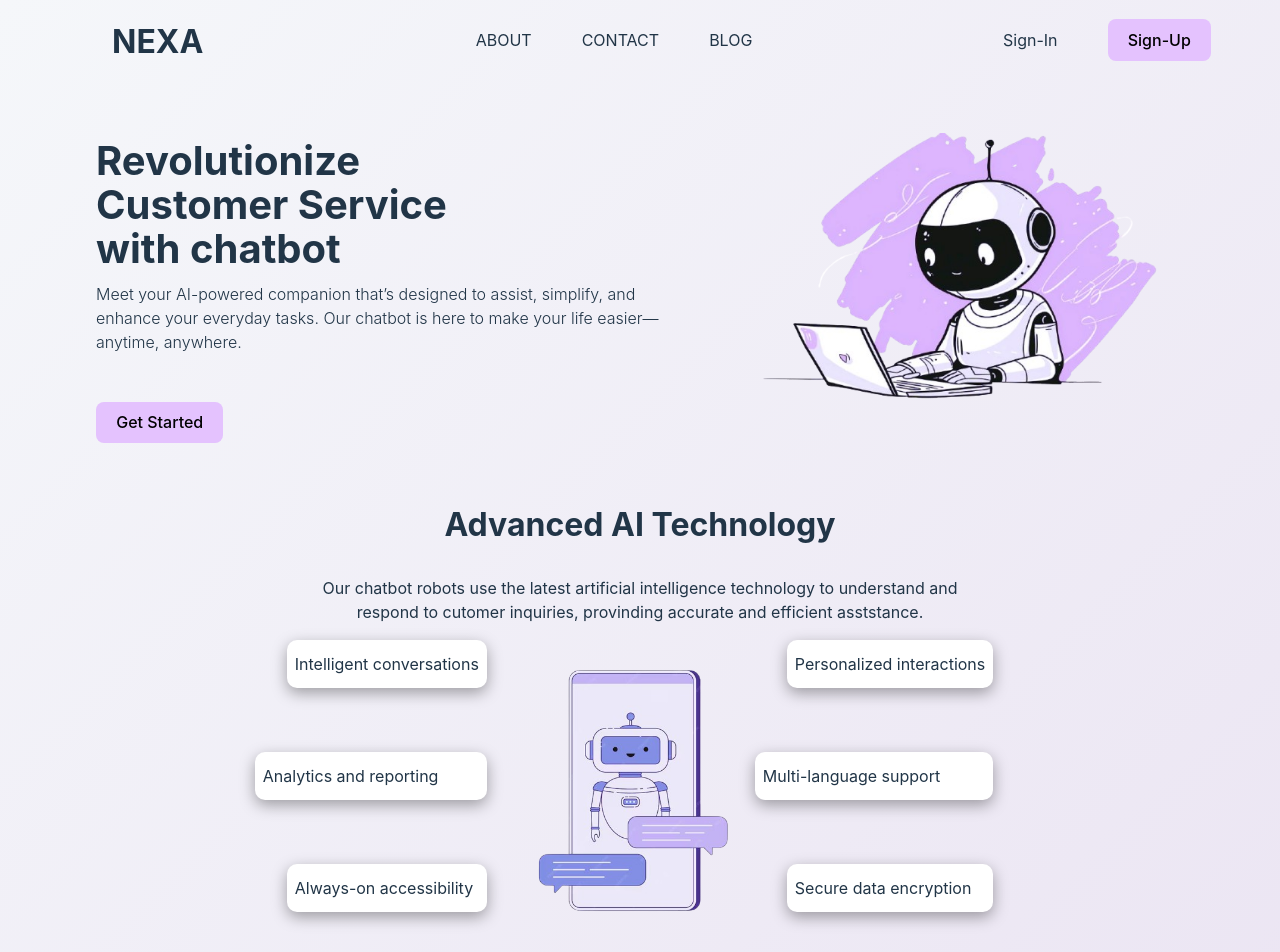
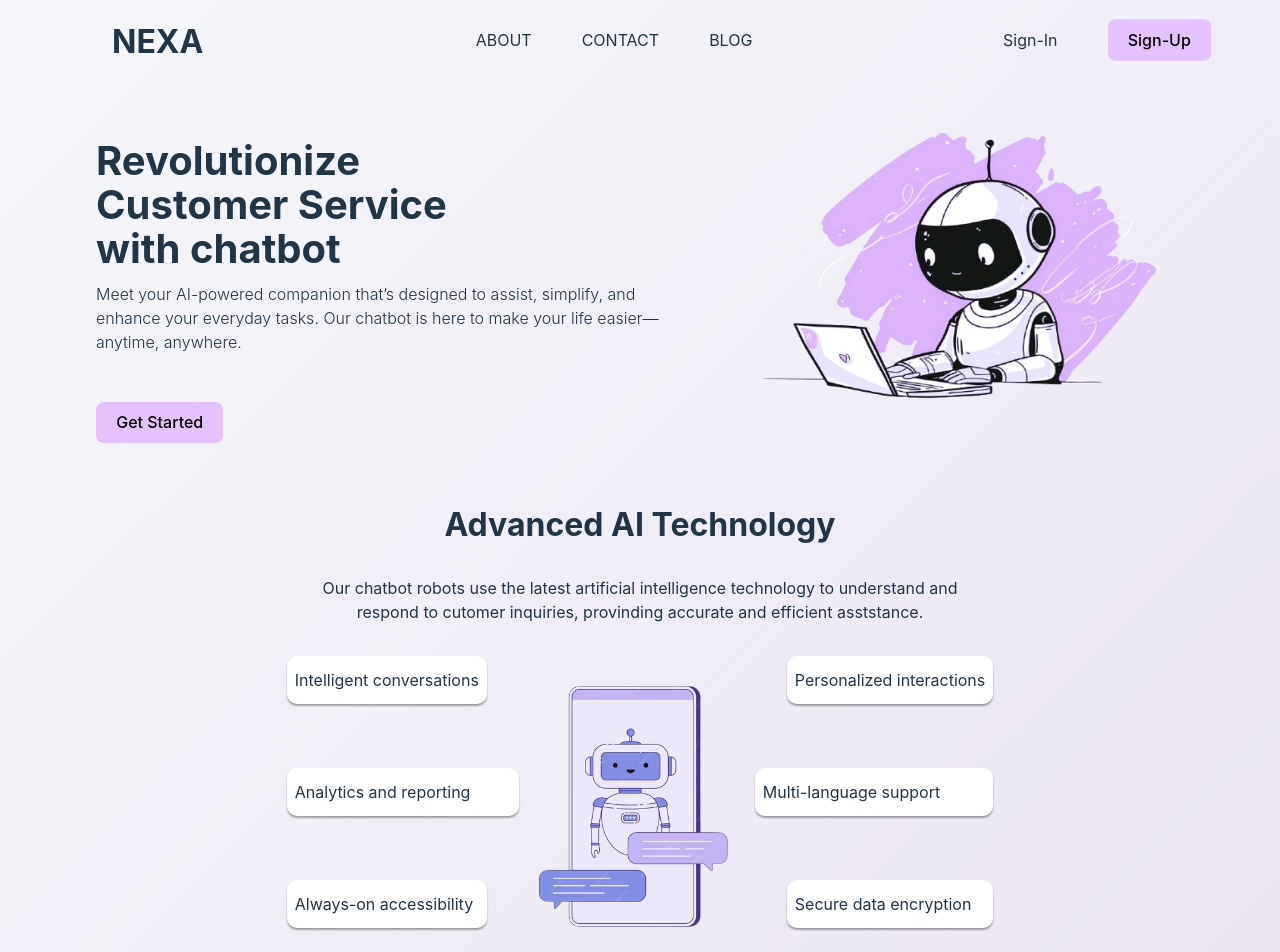
Before and after one commit to singhpriya147/Bargenix_Priya-Singh_Frontend, a React (Vite) app: page / in a window 1280 px wide. Shown: the top 952 px of the page. Built offline with nearby package versions, Linux system fonts and the light colour scheme.

Commit message:
removed some border radius

```diff
--- a/src/component/Pricing/Pricing.css
+++ b/src/component/Pricing/Pricing.css
@@ -31,6 +31,7 @@ gap: 1rem;
   font-weight: 300;
   position: relative;
   top:-1rem;
+
  }
  .price{
   font-weight: bold;
--- a/src/component/features/Feature.css
+++ b/src/component/features/Feature.css
@@ -19,6 +19,7 @@
     flex-direction: row;
 /* background-color: chartreuse; */
 max-width: 100%;
+margin:1rem;
   }
   .feat-right ,.feat-left{
     display: flex;
@@ -42,7 +43,8 @@ width: 300px;
     padding: 0.5rem;
   display: flex;
   align-items: center;
-    box-shadow: rgba(0, 0, 0, 0.35) 0px 5px 15px;
+    box-shadow: rgba(0, 0, 0, 0.35) 0px 2px 2px;
+    /* margin:0.8rem; */
   }
   .feature:hover{
     background-image: linear-gradient(to top, #e8ddf6 0%,#e6c8f0 100%);
@@ -53,5 +55,6 @@ width: 300px;
 
 }
   .feat-left .feature:nth-child(2) {
-  margin-left: -2rem;
+  margin-right: -2rem;
+
 }
```
